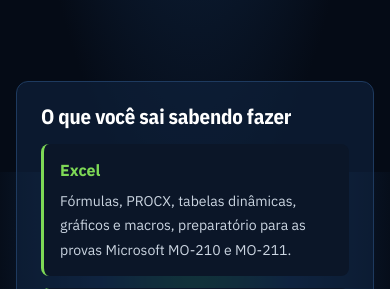
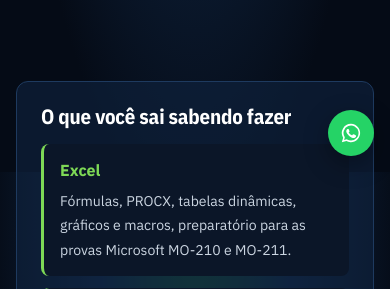
Before and after one commit to claristonsantos/techsantos-site, a PHP site: page /black-friday.php in a window 390 px wide. Shown: the part 672-961 px from the top of the page. Run offline with PHP 8.4, Linux system fonts and the light colour scheme; data that the repository does not hold is empty; a stand-in replaces the project's code that opens the database connection; some libraries are stand-ins or nearby versions.

Commit message:
feat(black-friday): floating WhatsApp button for pre-purchase questions
Paid IG traffic reaches the page but nobody starts the form; give visitors
a one-tap way to ask before paying. On mobile it sits above the sticky bar.

Co-Authored-By: Claude Opus 5.5 <noreply@anthropic.com>

```diff
--- a/black-friday.php
+++ b/black-friday.php
@@ -235,6 +235,10 @@ fbq('track', 'ViewContent', {value: <?= json_encode(BF_PRECO_CENTAVOS / 100) ?>,
   .bf-sticky span s { color: #A1A1AA; font-weight: 400; font-size: 0.8rem; margin-right: 0.3rem; }
   .bf-sticky a { background: #7ED956; color: #0B0B0F; font-weight: 800; padding: 0.65rem 1rem; border-radius: 8px; text-decoration: none; white-space: nowrap; }
   @media (min-width: 761px) { .bf-sticky.on { display: none; } }
+  /* WhatsApp flutuante: no celular sobe acima da barra fixa quando ela aparece. */
+  .wa-float { position: fixed; right: 16px; bottom: 16px; z-index: 60; display: flex; align-items: center; gap: .5rem; background: #25D366; color: #fff; font-weight: 700; padding: .8rem 1.1rem; border-radius: 999px; box-shadow: 0 8px 24px rgba(0,0,0,.35); text-decoration: none; transition: bottom .2s; }
+  .wa-float svg { width: 22px; height: 22px; }
+  @media (max-width: 760px) { .wa-float { padding: .75rem; } .wa-float span { display: none; } .bf-sticky.on ~ .wa-float { bottom: calc(76px + env(safe-area-inset-bottom)); } }
   @media (max-width: 760px) { body.bf { padding-bottom: 64px; } }
 </style>
 </head>
@@ -425,6 +429,7 @@ fbq('track', 'ViewContent', {value: <?= json_encode(BF_PRECO_CENTAVOS / 100) ?>,
 </footer>
 <?php if ($ativa): ?>
 <div class="bf-sticky" id="bf-sticky"><span><s>R$ <?= $fmt($somaCentavos) ?></s>R$ <?= $precoBF ?></span><a href="#comprar" data-course-cta="bf-sticky">Quero o combo</a></div>
+<a class="wa-float" href="https://wa.me/5564992905785?text=<?= $whatsMsg ?>" target="_blank" rel="noopener" data-course-cta="bf-float-whatsapp" aria-label="Tirar dúvida no WhatsApp"><svg viewBox="0 0 24 24" fill="currentColor" aria-hidden="true"><path d="M12 2a10 10 0 0 0-8.6 15.1L2 22l5-1.3A10 10 0 1 0 12 2Zm0 18.2a8.2 8.2 0 0 1-4.2-1.2l-.3-.2-3 .8.8-2.9-.2-.3A8.2 8.2 0 1 1 12 20.2Zm4.5-6.1c-.2-.1-1.5-.7-1.7-.8s-.4-.1-.6.1-.7.8-.8 1-.3.2-.5.1a6.7 6.7 0 0 1-3.3-2.9c-.3-.4.3-.4.7-1.3a.5.5 0 0 0 0-.4l-.8-1.9c-.2-.5-.4-.4-.6-.4h-.5a1 1 0 0 0-.7.3 3 3 0 0 0-.9 2.2 5.1 5.1 0 0 0 1.1 2.7 11.7 11.7 0 0 0 4.5 4c1.7.7 2.3.8 3.2.6a2.7 2.7 0 0 0 1.8-1.3 2.2 2.2 0 0 0 .1-1.3c0-.1-.2-.2-.5-.3Z"/></svg><span>Dúvidas? WhatsApp</span></a>
 <?php endif; ?>
 <script src="/assets/js/analytics-events.js?v=20261118-tiktok"></script>
 <script>
```
